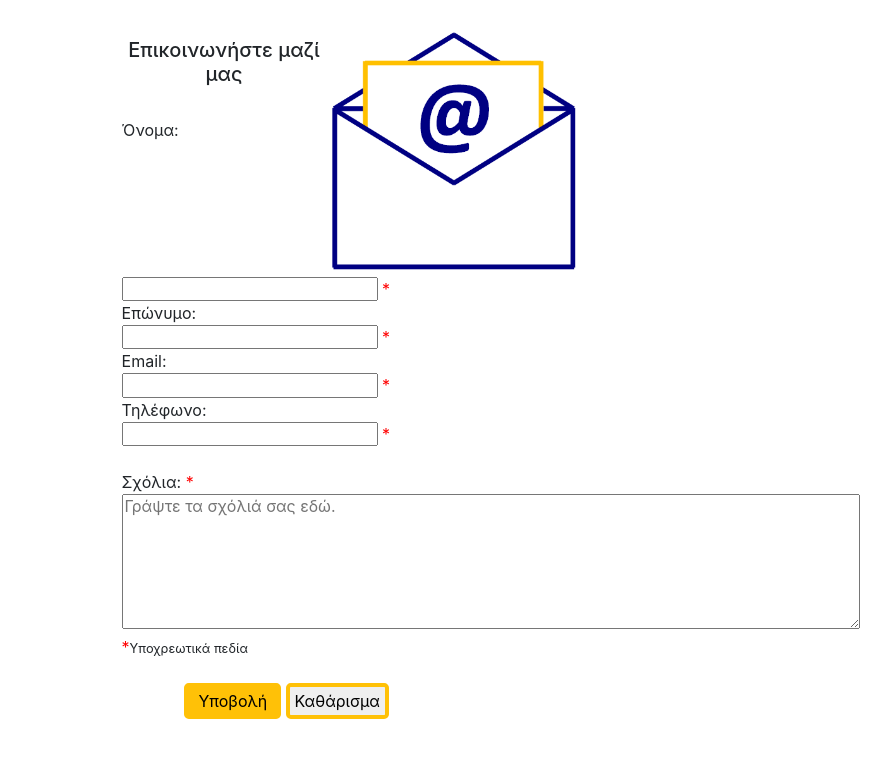
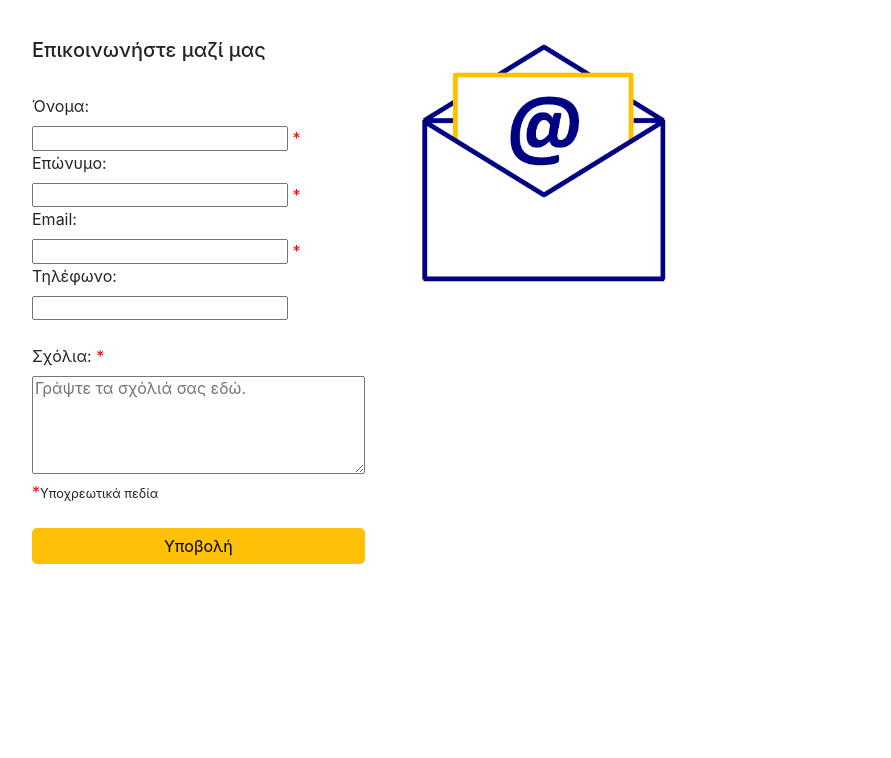
Before and after one commit to avramelou/vreskiesymiathesi, a PHP site: page /form.html in a window 1280 px wide. Shown: the part 80-838 px from the top of the page, without its empty margins (288-1179 px from the left). After the commit the page ends 644 px from the top, so only its background shows below. Run offline with PHP 8.4, Linux system fonts and the light colour scheme.

Commit message:
διάφορες αλλαγές

```diff
--- a/untitled2/css/main.css
+++ b/untitled2/css/main.css
@@ -63,6 +63,9 @@ hr {
 .nav-item{
   color:white;
 }
+.nav-item:hover{
+  text-decoration: underline;
+}
 
 .navbar-brand{
   color:white;
@@ -83,6 +86,7 @@ hr {
 .navbar-button:hover{
   background-color: #e6ac00;
   border-color: #e6ac00;
+  text-decoration: underline;
 }
 
 .navbar-nav{
@@ -125,45 +129,31 @@ hr {
   padding-top: 100px;
   padding-bottom: 40px;
 }
-
+.submit-signup{
+  background-color: #ffc107;
+  border: 0.5em solid #ffc107;
+  border-radius: 0.3em;
+}
+.submit-signup:hover{
+  border-color: #e6ac00;
+  background-color: #e6ac00;
+  text-decoration: underline;
+}
 .caption-style{
   font-size: small;
+}
+.eye-button{
+  float: right;
+  border-radius: 0.3em;
+  border: none;
+  padding-bottom: 0.3em;
 }
 
 .start-page{
   padding: 70px;
 }
 
-.form-contact {
-  width: 100%;
-  max-width: 330px;
-  margin: 0 auto;
-  padding-top: 3%;
-  padding-bottom: 3%;
-}
-
-.submit-button{
-  background-color: #ffc107;
-  border: 0.5em solid #ffc107;
-  border-radius: 0.3em;
-}
-
-.submit-button:hover{
-  border-color: #e6ac00;
-  background-color: #e6ac00;
-}
-
-.reset-button{
-  padding: 0.3em;
-  border: 0.25em solid #ffc107;
-  border-radius: 0.3em;
-}
-
-.reset-button:hover{
-  border-color: #e6ac00;
-}
-
-.new-location{
+.form-contact, .new-location {
   width: 50%;
   max-width: 50%;
   margin: 0 auto;
@@ -171,17 +161,24 @@ hr {
   padding-bottom: 3%;
 }
 
-.submit-new-location{
+.submit-form, .submit-new-location{
   background-color: #ffc107;
   border: 0.5em solid #ffc107;
   border-radius: 0.3em;
   width: 52%;
 }
 
-.comments-new-location{
+.submit-form:hover, .submit-new-location:hover{
+  border-color: #e6ac00;
+  background-color: #e6ac00;
+  text-decoration: underline;
+}
+
+.comments-form, .comments-new-location{
   width: 52%;
 }
-.pin-image{
+
+.pin-image,.message-image{
   float: right;
   width: 40%;
   height: 20%;
--- a/untitled2/form.html
+++ b/untitled2/form.html
@@ -36,26 +36,37 @@
   <a href="login.html"><button type="button" class="btn navbar-button">Σύνδεση</button></a>
 </nav>
 
-<img src="message.png" alt="contact us" style="float: right;margin-right: 32%; margin-top: 2%; height: 20%; width: 20%">
-<form class="form-contact" style="margin-left: 32%; ">
-  <h5 style="text-align: center">Επικοινωνήστε μαζί μας</h5><br>
-  <a>Όνομα:</a><br>
+<div class="form-contact">
+  <img class="message-image" src="message.png" alt="contact us">
+  <h5 >Επικοινωνήστε μαζί μας</h5><br>
+  <form>
+      <div>
+        <label for="inputName">Όνομα:</label><br>
         <input type="text" id="inputName" required><a style="color: red"> *</a><br>
-    <a>Επώνυμο:</a><br>
+      </div>
+      <div>
+        <label for="inputLastname">Επώνυμο:</label><br>
         <input type="text" id="inputLastname" required><a style="color: red"> *</a><br>
-    <a>Email:</a><br>
+      </div>
+      <div>
+        <label for="inputEmail">Email:</label><br>
         <input type="email" id="inputEmail" required><a style="color: red"> *</a><br>
-    <a>Τηλέφωνο:</a><br>
-    <input type="tel" id="inputTel" required><a style="color: red"> *</a><br><br>
-    <a>Σχόλια: <a style="color: red">*</a></a><br>
-    <textarea rows="7" cols="70" type="text" id="inputComments" placeholder="Γράψτε τα σχόλιά σας εδώ." maxlength="1500" required></textarea>
+      </div>
+      <div>
+        <label for="inputTel">Τηλέφωνο:</label><br>
+        <input type="tel" id="inputTel"><br><br>
+      </div>
+      <div>
+        <label for="inputComments">Σχόλια: <a style="color: red">*</a></label><br>
+        <textarea class="comments-form" rows="5" cols="52" type="text" id="inputComments" placeholder="Γράψτε τα σχόλιά σας εδώ." maxlength="1500" required></textarea>
+      </div>
+      <div>
         <a style="color: red">*</a><a><small>Υποχρεωτικά πεδία</small></a><br><br>
-
-  <div align="center">
-    <button class="submit-button" type="submit">Υποβολή</button>
-    <button class="reset-button" type="reset">Καθάρισμα</button>
       </div>
-
+      <div>
+        <button class="submit-form" type="submit">Υποβολή</button>
+      </div>
   </form>
+</div>
 </body>
 </html>
--- a/untitled2/index.html
+++ b/untitled2/index.html
@@ -26,7 +26,7 @@
 
   <!-- Add your site or application content here -->
   <nav class="navbar navbar-dark navbar-expand bg-primary" >
-    <a class="navbar-brand" href="index.html"><img src="logo.png" alt="logo icon" height="15%" width="40%"/></a>
+    <a class="navbar-brand" href="index.html"><img src="logo.png" alt="logo icon" height="70px" width=125px" /></a>
     <div class="collapse navbar-collapse" id="navbarNavAltMarkup">
     <div class="navbar-nav">
       <a class="nav-item nav-link active" href="index.html">ΑΡΧΙΚΗ</a>
--- a/untitled2/login.html
+++ b/untitled2/login.html
@@ -38,8 +38,8 @@
 </nav>
 
 <form class="form-signin">
-  <img class="mb-4" src="logo.png" alt="" width="150" height="100">
-  <h1 class="h3 mb-3 font-weight-normal" style="font-size: medium">Συνδεθείτε στον λογαριασμό σας</h1>
+  <img class="mb-4" src="logo.png" alt="" width="178" height="100">
+  <h5>Συνδεθείτε στον λογαριασμό σας</h5>
   <label for="inputUsername" class="sr-only">Όνομα χρήστη</label>
   <input type="text" id="inputUsername" class="form-control" placeholder="Όνομα χρήστη" required autofocus>
   <label for="inputPassword" class="sr-only">Κωδικός</label>
@@ -52,7 +52,7 @@
   <label>
     Δεν έχετε λογαριασμό; Δημιουργήστε έναν πατώντας <a href="signup.html">εδώ</a>
   </label>
-  <button class="btn btn-lg btn-primary btn-block" type="submit">Σύνδεση</button>
+  <button class="btn-block submit-signup" type="submit">Σύνδεση</button>
 </form>
 </body>
 </html>
```
Also changed, not shown: untitled2/new.html (+9 -7 lines), untitled2/signup.html (+23 -5 lines), untitled2/visibility.png (added). Lines whose indentation alone changed are shown as unchanged.
